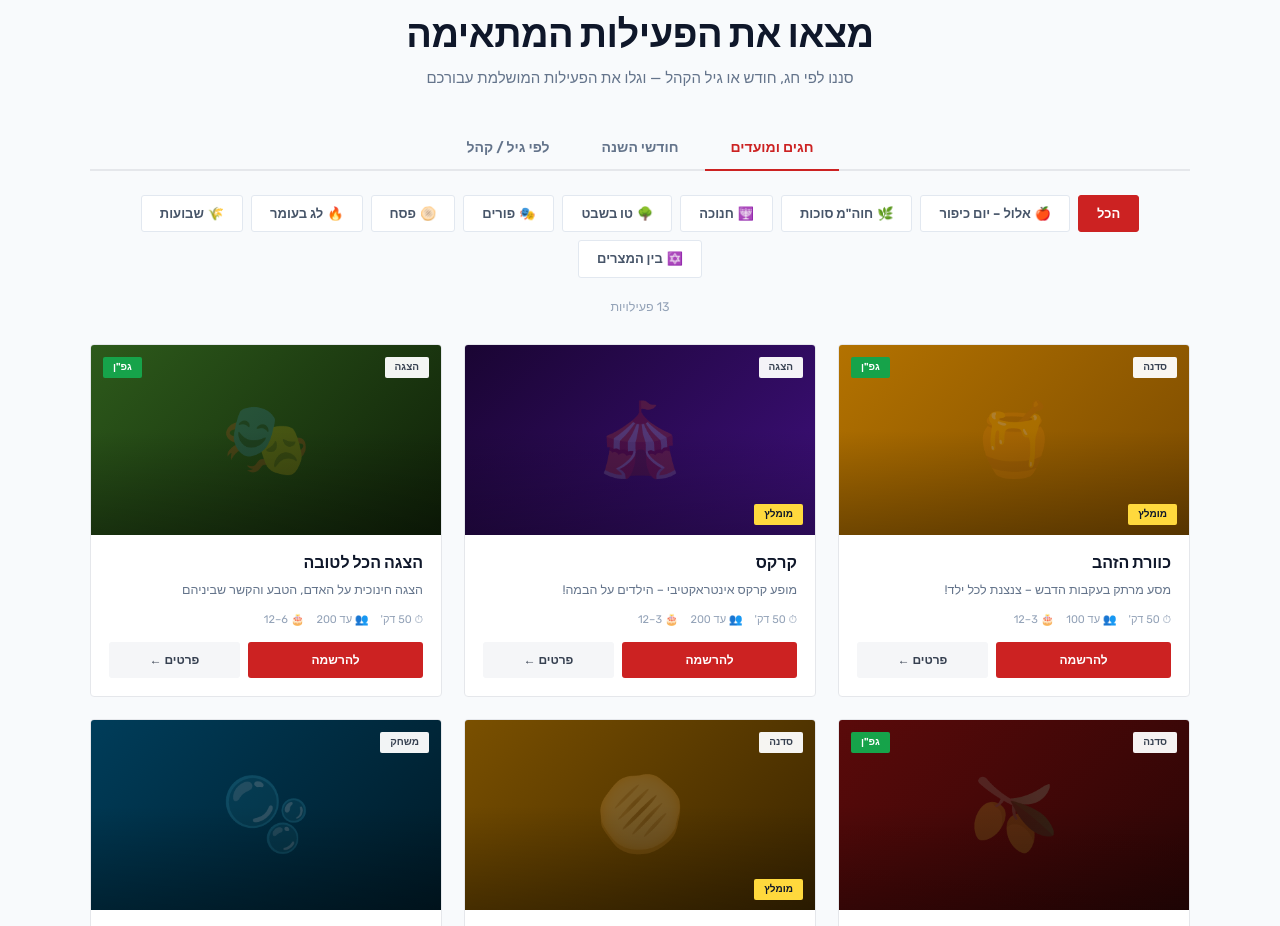
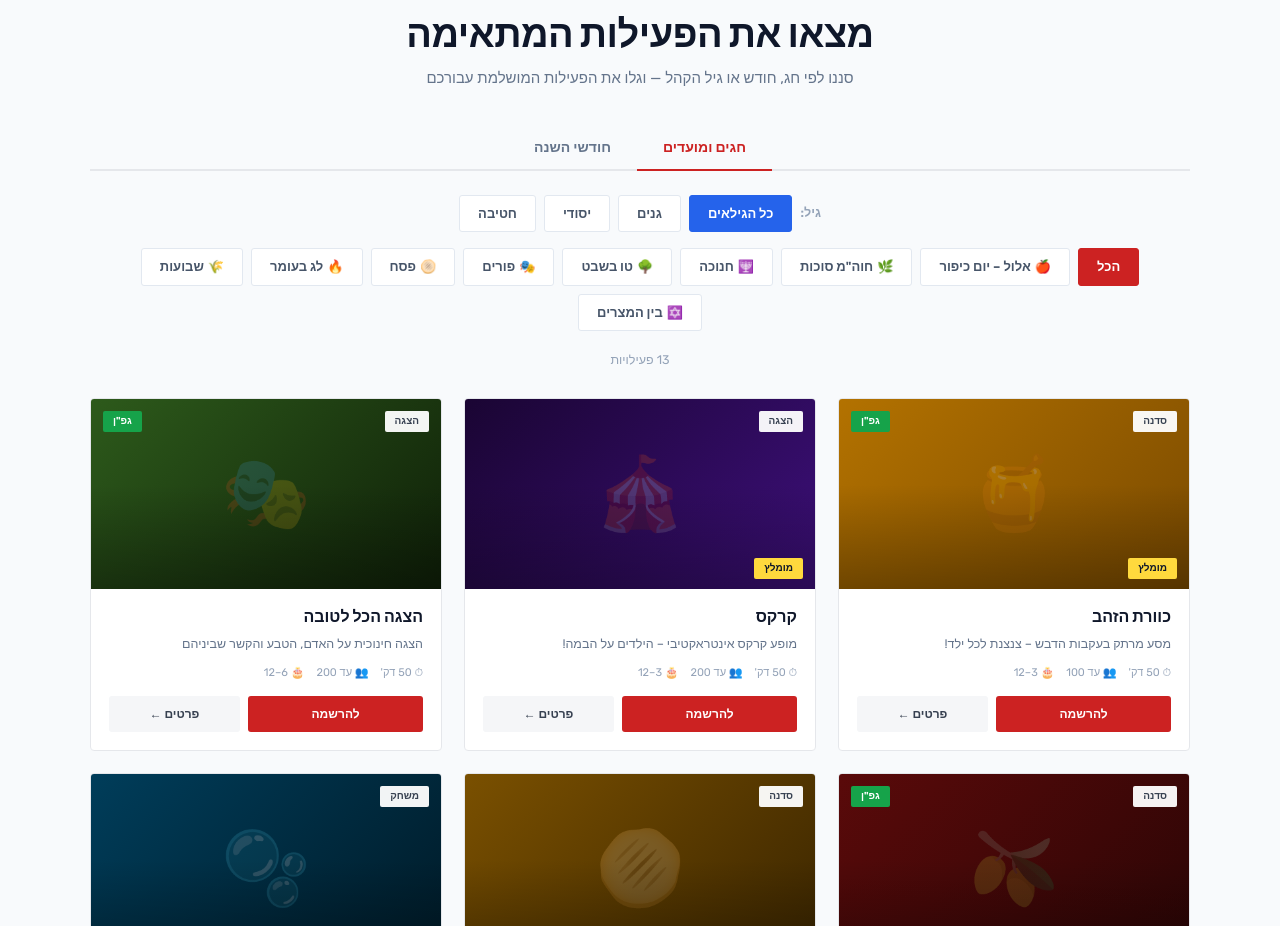
Before and after one commit to Chavayasl/Chavayasl, a Next.js app: page / in a window 1280 px wide. Shown: the part 1266-2192 px from the top of the page. Built offline with nearby package versions, Linux system fonts and the light colour scheme; no server answers.

Commit message:
מסנן גיל רוחבי (גנים/יסודי/חטיבה) מתחת לקטגוריות; הוצאת גיל מהקטגוריות הראשיות

```diff
--- a/src/components/home/FeaturedActivities.tsx
+++ b/src/components/home/FeaturedActivities.tsx
@@ -2,7 +2,7 @@
 import { useEffect, useRef, useState } from "react";
 import Link from "next/link";
 import { ACTIVITIES, TYPE_LABELS, type Activity } from "@/lib/data";
-import { DEFAULT_CATEGORY_TREE, type CategoryGroup } from "@/lib/categories";
+import { DEFAULT_CATEGORY_TREE, AGE_FILTERS, type CategoryGroup } from "@/lib/categories";
 
 function useReveal() {
   const ref = useRef<HTMLDivElement>(null);
@@ -61,15 +61,20 @@ export function FeaturedActivities({ allActivities = ACTIVITIES, categoryTree =
   const { ref, v } = useReveal();
   const [groupIdx, setGroupIdx] = useState(0);
   const [activeIdx, setActiveIdx] = useState(-1); // -1 = הכל
+  const [ageFilter, setAgeFilter] = useState<string | null>(null); // null = כל הגילאים
 
-  const groups = categoryTree.length ? categoryTree : DEFAULT_CATEGORY_TREE;
+  // הגיל הוא מסנן רוחבי — מסירים אותו מהקטגוריות הראשיות
+  const groups = (categoryTree.length ? categoryTree : DEFAULT_CATEGORY_TREE).filter(g => g.id !== "age");
   const subs = groups[groupIdx]?.subs || [];
 
-  // הפעילויות המסוננות
+  // הפעילויות המסוננות — קטגוריה + תווית + גיל
   let activities: Activity[] = allActivities;
   if (activeIdx >= 0 && subs[activeIdx]) {
     const slugs = subs[activeIdx].slugs;
     activities = slugs.map(s => allActivities.find(a => a.slug === s)).filter(Boolean) as Activity[];
+  }
+  if (ageFilter) {
+    activities = activities.filter(a => (a.ageGroups as string[] | undefined)?.includes(ageFilter));
   }
 
   const handleGroup = (i: number) => { setGroupIdx(i); setActiveIdx(-1); };
@@ -95,7 +100,16 @@ export function FeaturedActivities({ allActivities = ACTIVITIES, categoryTree =
           ))}
         </div>
 
-        {/* Filter chips: הכל + קטגוריות */}
+        {/* מסנן גיל (רוחבי) */}
+        <div style={{ display: "flex", gap: 8, flexWrap: "wrap", justifyContent: "center", alignItems: "center", marginBottom: "1rem" }}>
+          <span style={{ fontSize: 12.5, color: "#94a3b8", fontWeight: 600 }}>גיל:</span>
+          <Chip active={!ageFilter} color="#2563EB" onClick={() => setAgeFilter(null)}>כל הגילאים</Chip>
+          {AGE_FILTERS.map(af => (
+            <Chip key={af.id} active={ageFilter === af.id} color="#2563EB" onClick={() => setAgeFilter(af.id)}>{af.label}</Chip>
+          ))}
+        </div>
+
+        {/* Filter chips: הכל + תת-קטגוריות */}
         <div style={{ display: "flex", gap: 8, flexWrap: "wrap", justifyContent: "center", marginBottom: "1.25rem" }}>
           <Chip active={activeIdx === -1} onClick={() => setActiveIdx(-1)}>הכל</Chip>
           {subs.map((item, i) => (
@@ -125,12 +139,12 @@ export function FeaturedActivities({ allActivities = ACTIVITIES, categoryTree =
   );
 }
 
-function Chip({ active, onClick, children }: { active: boolean; onClick: () => void; children: React.ReactNode }) {
+function Chip({ active, onClick, children, color = "#CC2222" }: { active: boolean; onClick: () => void; children: React.ReactNode; color?: string }) {
   return (
     <button onClick={onClick} style={{
       padding: "8px 18px", borderRadius: 3, fontSize: 13, fontWeight: 600,
-      border: `1.5px solid ${active ? "#CC2222" : "#e2e8f0"}`,
-      background: active ? "#CC2222" : "#fff",
+      border: `1.5px solid ${active ? color : "#e2e8f0"}`,
+      background: active ? color : "#fff",
       color: active ? "#fff" : "#475569",
       cursor: "pointer", fontFamily: "Rubik, sans-serif", transition: "all 0.15s",
     }}>{children}</button>
--- a/src/lib/categories.ts
+++ b/src/lib/categories.ts
@@ -1,4 +1,4 @@
-import { HOLIDAY_CATEGORIES, MONTH_CATEGORIES, AGE_CATEGORIES, ACTIVITIES } from "./data";
+import { HOLIDAY_CATEGORIES, MONTH_CATEGORIES } from "./data";
 
 // ─── מבנה קטגוריות: קבוצה (קטגוריה) → תת-קטגוריות (תוויות) → פעילויות (slugs) ───
 export interface SubCategory {
@@ -24,10 +24,13 @@ export const DEFAULT_CATEGORY_TREE: CategoryGroup[] = [
     id: "months", label: "חודשי השנה",
     subs: MONTH_CATEGORIES.map(c => ({ id: c.id, label: c.label, slugs: [...c.slugs] })),
   },
-  {
-    id: "age", label: "לפי גיל / קהל",
-    subs: AGE_CATEGORIES.map(c => ({ id: c.id, label: c.label, emoji: c.emoji, slugs: ACTIVITIES.filter(a => a.ageGroups?.includes(c.id)).map(a => a.slug) })),
-  },
+];
+
+// מסנן גיל רוחבי (לא קטגוריה — מסונן לפי שדה ageGroups של הפעילות)
+export const AGE_FILTERS: { id: string; label: string }[] = [
+  { id: "gan", label: "גנים" },
+  { id: "yesodi", label: "יסודי" },
+  { id: "hatam", label: "חטיבה" },
 ];
 
 export function newId() {
```
